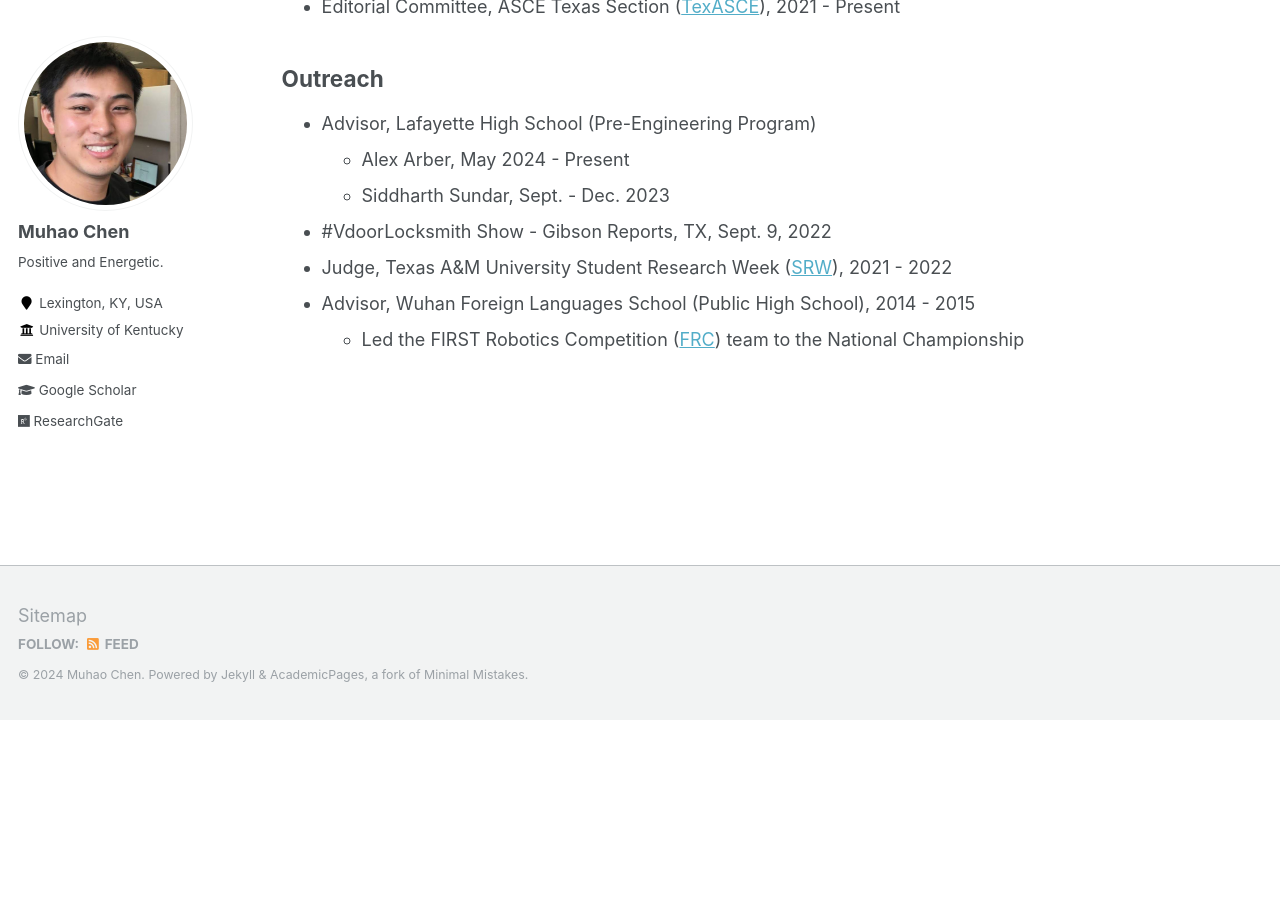
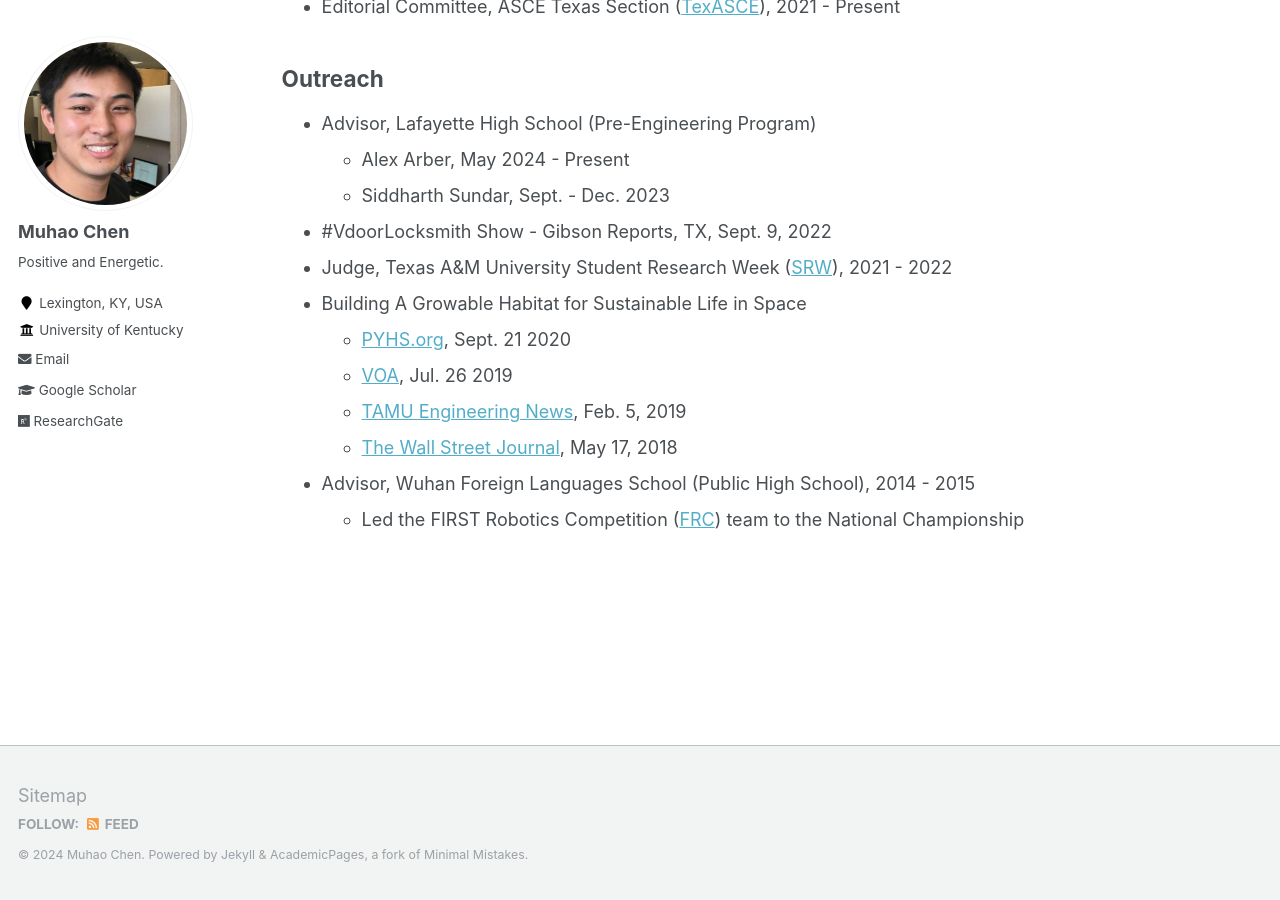
Before and after one commit to Muhao-Chen/muhao-chen.github.io, a Jekyll site: the page built from _pages/professional-activities.md, in a window 1280 px wide and 900 px high, scrolled down 927 px. Built offline with Jekyll 4.4.1, drawn with Linux system fonts in a browser that asks for light colours; before the commit the page ends 1647 px from its top, so only the background shows below that.

Commit message:
Update professional-activities.md

```diff
--- a/_pages/professional-activities.md
+++ b/_pages/professional-activities.md
@@ -59,6 +59,11 @@ toc_max_header: 1
     - Siddharth Sundar, Sept. - Dec. 2023
 * #VdoorLocksmith Show - Gibson Reports, TX, Sept. 9, 2022
 * Judge, Texas A&M University Student Research Week ([SRW](https://srw.tamu.edu/)), 2021 - 2022
+* Building A Growable Habitat for Sustainable Life in Space
+    - [PYHS.org](https://phys.org/news/2020-09-space-habitat-artificial-gravity-enlarged.html), Sept. 21 2020
+    - [VOA](https://www.voanews.com/a/science-health_futuristic-space-habitat-solves-problems-human-space-travel/6172519.html), Jul. 26 2019
+    - [TAMU Engineering News](https://engineering.tamu.edu/news/2019/02/building-a-growable-habitat-for-sustainable-life-in-space.html), Feb. 5, 2019
+    - [The Wall Street Journal](https://www.wsj.com/articles/space-village-one-a-vision-for-life-beyond-earth-1526567016), May 17, 2018
 * Advisor, Wuhan Foreign Languages School (Public High School), 2014 - 2015
     - Led the FIRST Robotics Competition ([FRC](https://en.wikipedia.org/wiki/FIRST_Robotics_Competition)) team to the National Championship
 <!-- * Advisor, FIRST Robotics Competition ([FRC](https://www.firstinspires.org/robotics/frc)), 2014 - 2015 -->
```
